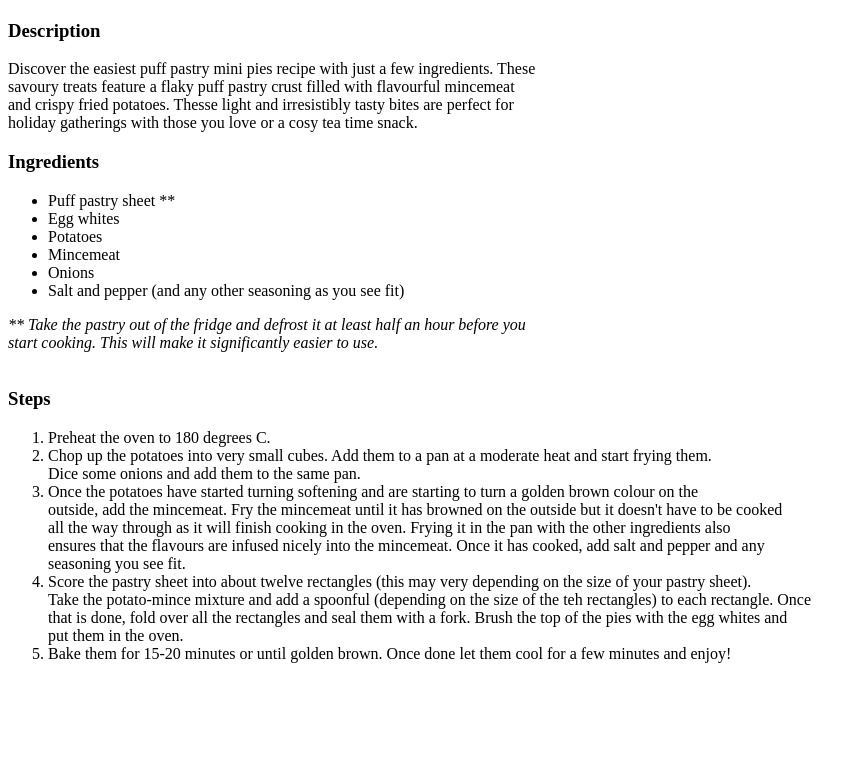
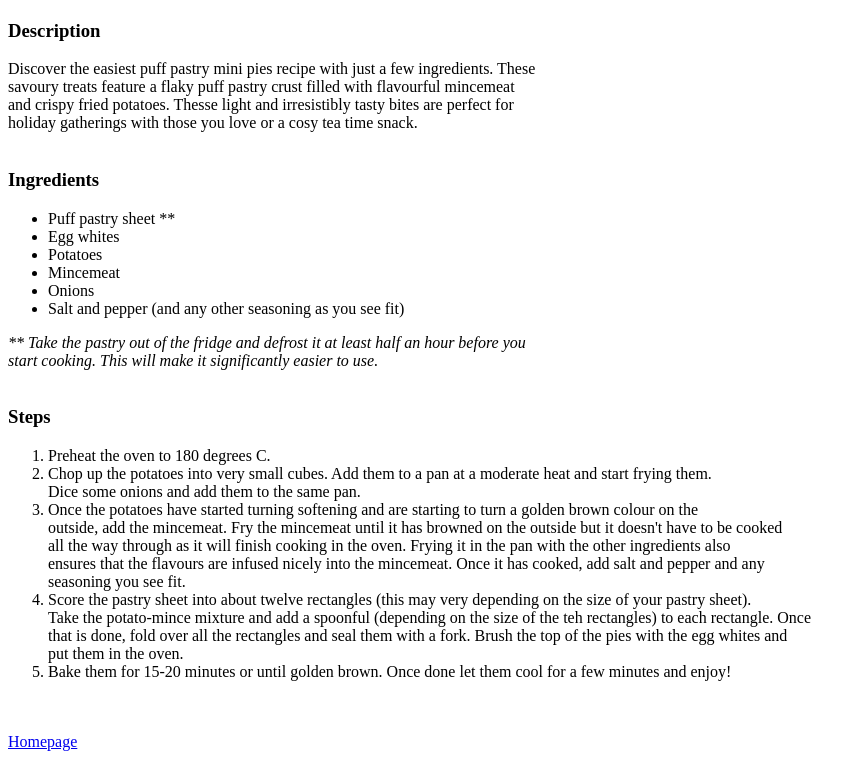
Before and after one commit to Chief-99/odin-recipes, a plain HTML site: page recipes/pies.html in a window 1280 px wide. Shown: the part 383-1142 px from the top of the page, without its empty margins (0-866 px from the left). Before the commit the page ends 1062 px from the top, so only its background shows below. Drawn offline with Linux system fonts and the light colour scheme.

Commit message:
Add link to Homepage to macandcheese.html and pies.html

```diff
--- a/recipes/pies.html
+++ b/recipes/pies.html
@@ -14,7 +14,7 @@
         Discover the easiest puff pastry mini pies recipe with just a few ingredients. These <br>
         savoury treats feature a flaky puff pastry crust filled with flavourful mincemeat <br>
         and crispy fried potatoes. Thesse light and irresistibly tasty bites are perfect  for <br>
-        holiday gatherings with those you love or a cosy tea time snack.
+        holiday gatherings with those you love or a cosy tea time snack. <br> <br>
 
         <h3>Ingredients</h3>
         <ul>
@@ -44,7 +44,9 @@
             that is done, fold over all the rectangles and seal them with a fork. Brush the top of the pies with the egg whites and <br>
             put them in the oven.</li>
             <li>Bake them for 15-20 minutes or until golden brown. Once done let them cool for a few minutes and enjoy!</li>
-        </ol>
+        </ol>   <br> <br>
+
+        <a href="../index.html">Homepage</a>
 
     </body>
 </html>
```
Also changed, not shown: recipes/macandcheese.html (+3 -1 lines).
